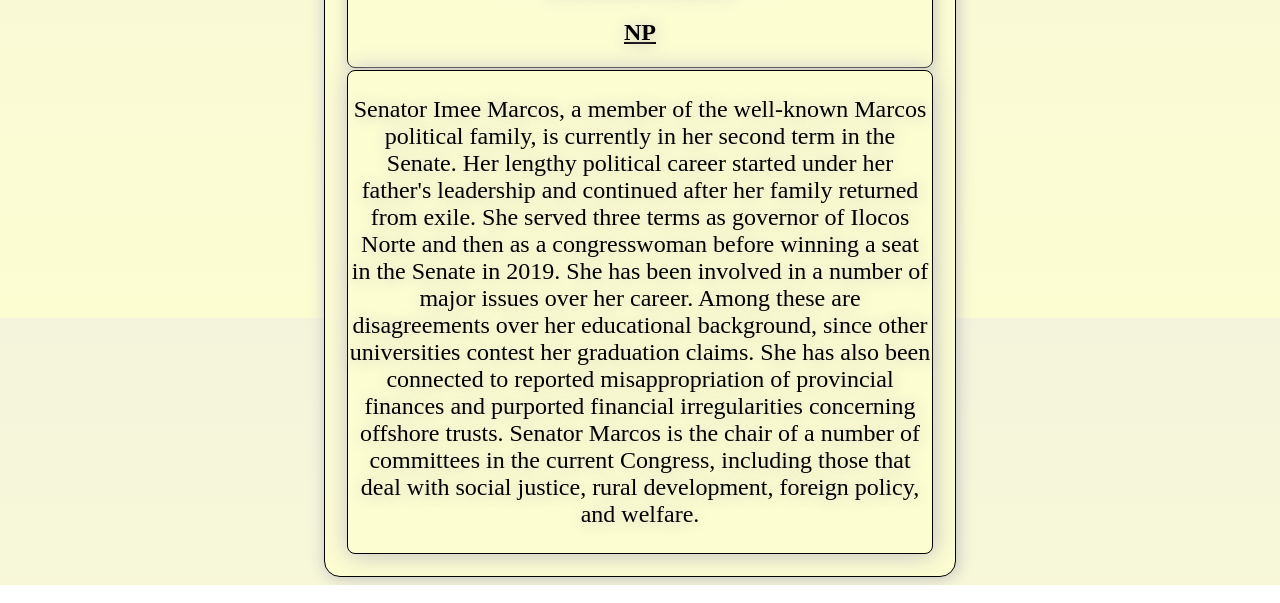
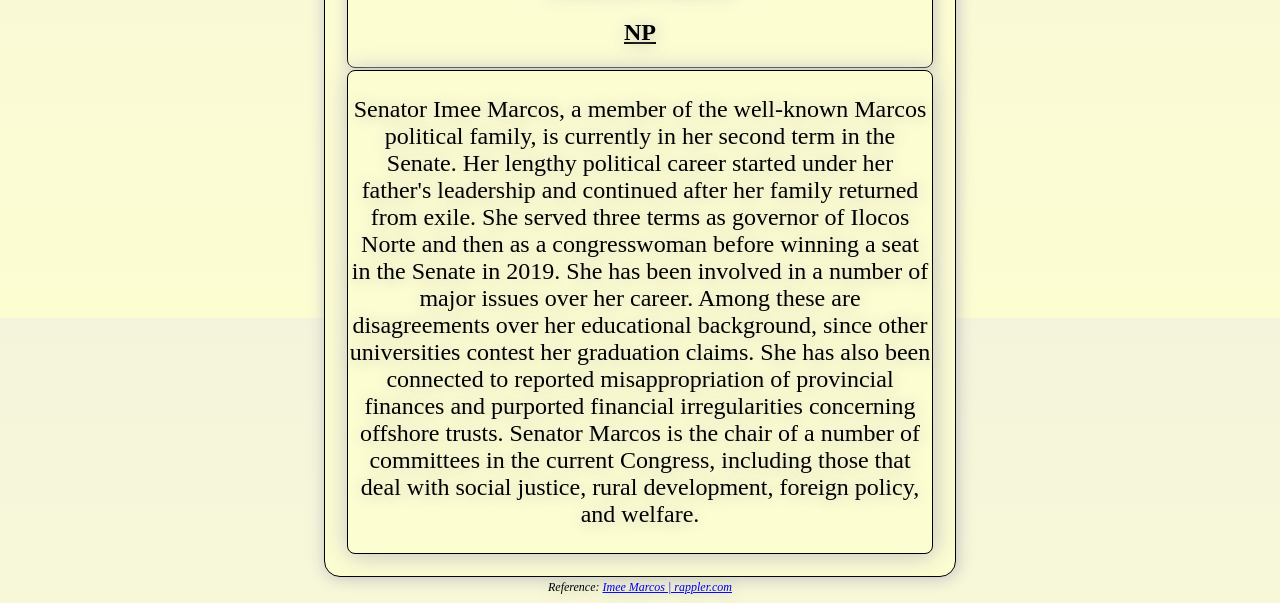
Before and after one commit to MTA-FEUTECH/phsenatorialcandidates2025.github.io, a plain HTML site: page 12_marcos.html in a window 1280 px wide. Shown: the part 482-1085 px from the top of the page. Drawn offline with Linux system fonts and the light colour scheme.

Commit message:
Update 12_marcos.html

```diff
--- a/12_marcos.html
+++ b/12_marcos.html
@@ -96,5 +96,8 @@
 				</td>
 			</tr>
 		</table>
+
+		<span class="reference">Reference: <a target="_blank" href="https://www.rappler.com/people/p69315340-imee-marcos/">Imee Marcos | rappler.com</a></span>
+
 	</body>
 </html>
```
